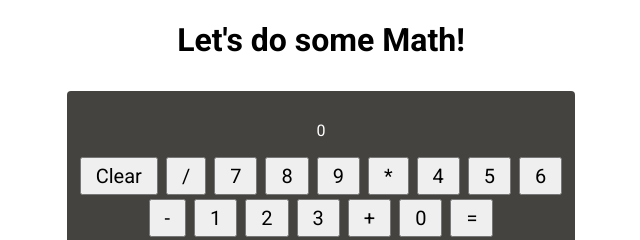
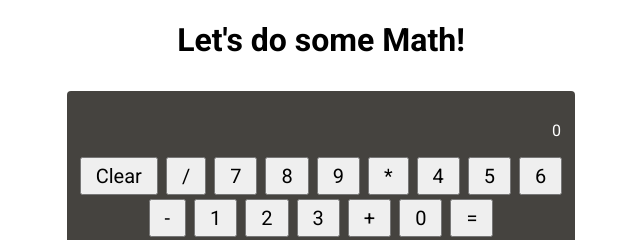
Before and after one commit to scuddi/odin-calculator, a plain HTML site: page index.html in a window 1280 px wide. Shown: the top 240 px of the page, 319-959 px from the left. Drawn offline with Linux system fonts and the light colour scheme.

Commit message:
Make input text aligned to right

```diff
--- a/style.css
+++ b/style.css
@@ -32,8 +32,10 @@ h1 {
     color: white;
     padding: 15px 0px;
     width: 100%;
-    text-align: center;
+    text-align: right;
+    padding-right: 20px;
 }
+
 
 .buttons-body {
     display: flex;
```
